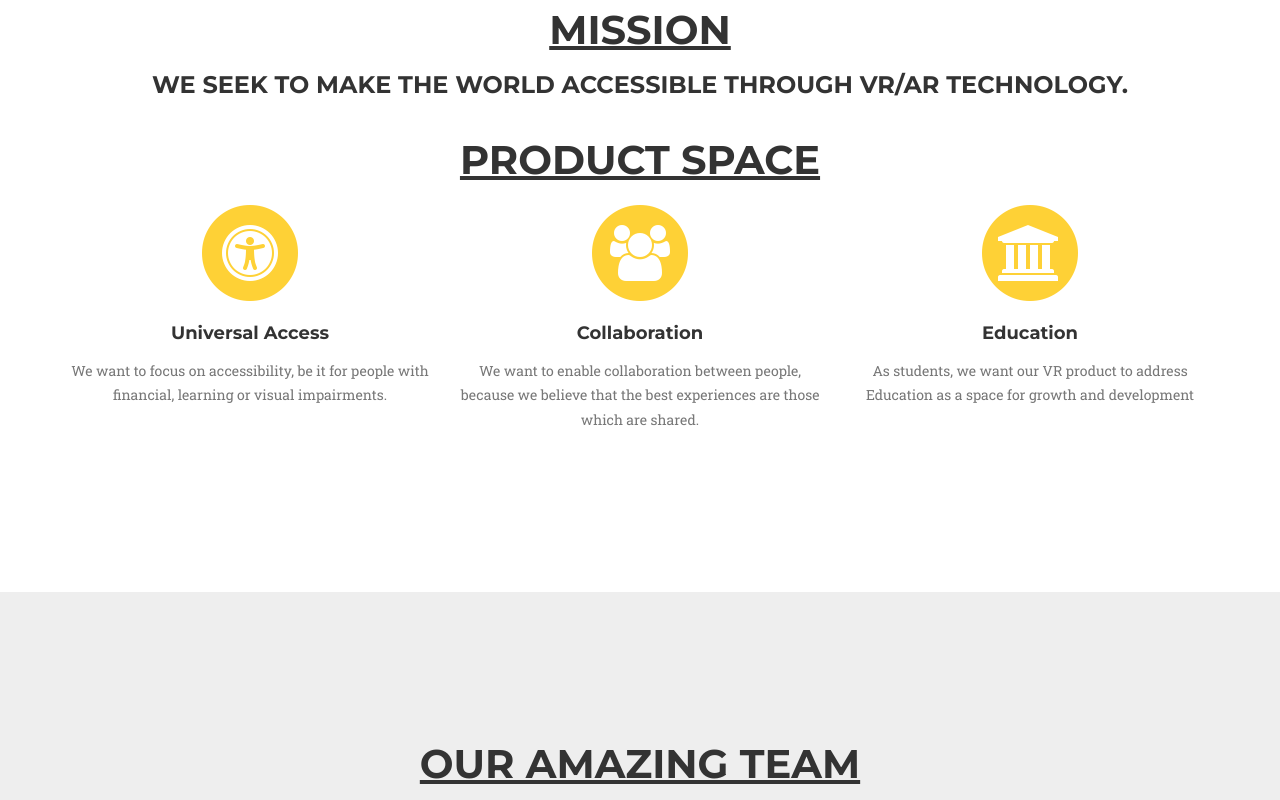
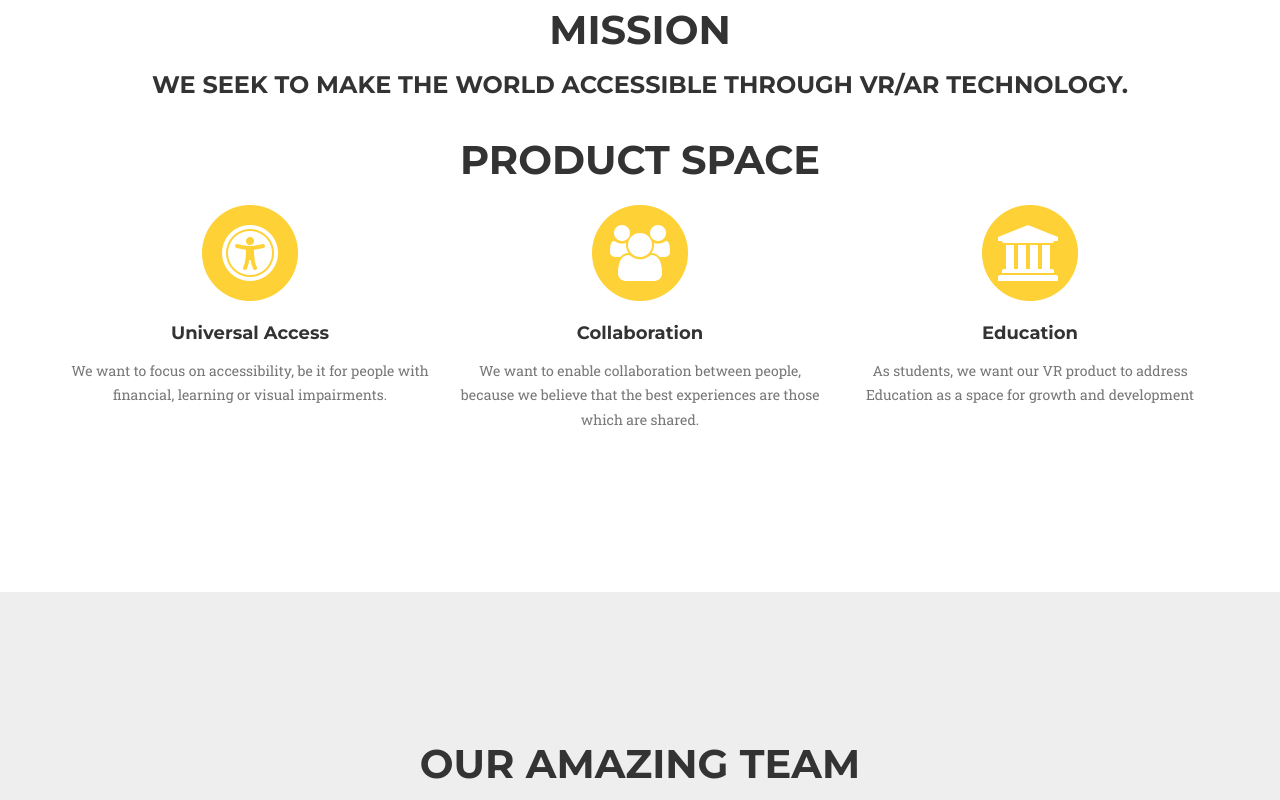
Before and after one commit to nuvention-web/Team-I, a plain HTML site: page docs/index.html in a window 1280 px wide. Shown: the part 900-1700 px from the top of the page. Drawn offline with nearby package versions, Linux system fonts and the light colour scheme; a web font is replaced by a local one.

Commit message:
removed underline

```diff
--- a/docs/index.html
+++ b/docs/index.html
@@ -78,13 +78,13 @@
         <div class="container">
             <div class="row">
                 <div class="col-lg-12 text-center">
-                    <u><h2 class="section-heading">Mission</h2></u>
+                    <h2 class="section-heading">Mission</h2>
                     <h3 class="section-heading">We seek to make the world <b>accessible</b> through VR/AR technology.</h3>
                 </div>
             </div>
             <div class="row" style="margin-top: 30px">
                 <div class="col-lg-12 text-center">
-                    <u><h2 class="section-heading" > Product Space</h2></u>
+                    <h2 class="section-heading" > Product Space</h2>
                 </div>
             </div>
             <div class="row text-center">
@@ -204,7 +204,7 @@
         <div class="container">
             <div class="row">
                 <div class="col-lg-12 text-center">
-                    <u><h2 class="section-heading">Our Amazing Team</h2></u>
+                    <h2 class="section-heading">Our Amazing Team</h2>
                     <h3 class="section-subheading text-muted">We combine a diverse range of experiences from the fields of Journalism, Economics, RTVF and Computer Science</h3>
                 </div>
             </div>
```
